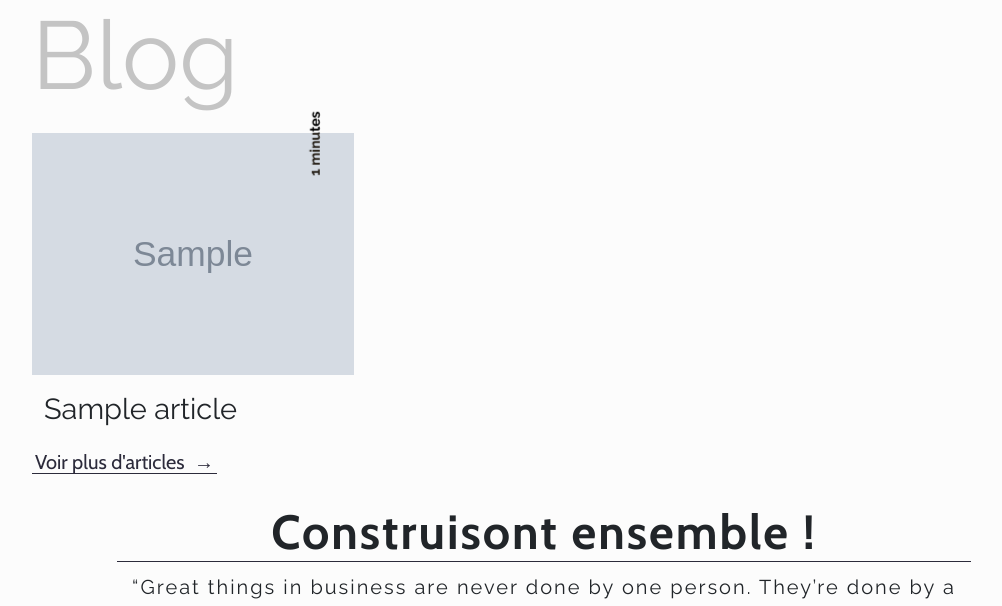
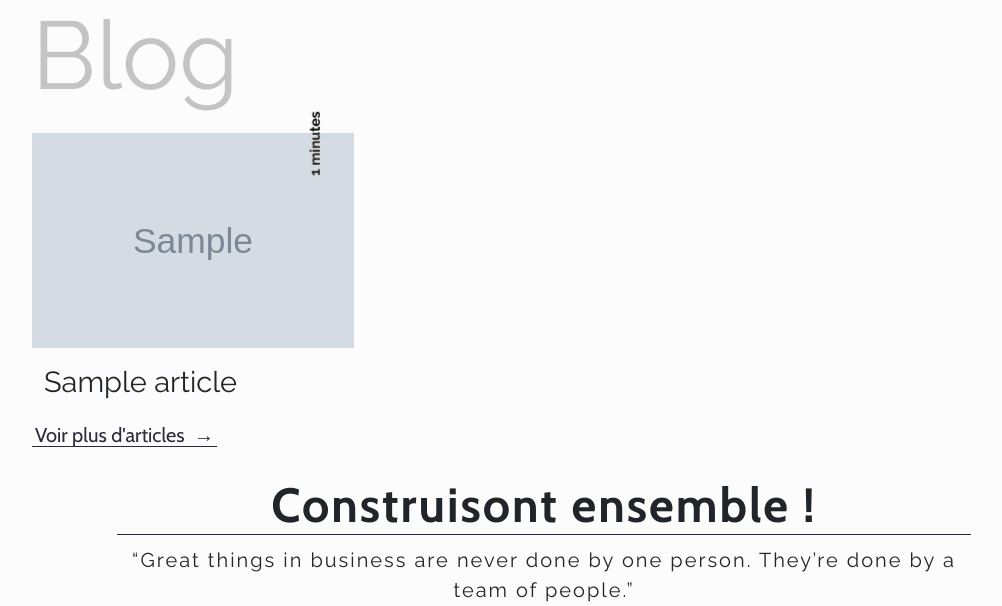
Before and after one commit to MyrrdinAlsatian/blog-php, a PHP site: page / in a window 1280 px wide. Shown: the part 1254-1860 px from the top of the page, without its empty margins (96-1098 px from the left). Run offline with PHP 8.4, Linux system fonts and the light colour scheme; tables that the repository leaves empty hold one stand-in row (values such as "Sample post"); grey boxes marked "Sample" are stand-in pictures; some libraries are stand-ins or nearby versions.

Commit message:
[🖌 CSS]: correction taille des images

```diff
--- a/public/CSS/main.css
+++ b/public/CSS/main.css
@@ -1061,6 +1061,8 @@ body {
   width: 100%;
   background: #2c2b3b;
   position: relative;
+  aspect-ratio: 1.5 / 1;
+  object-fit: cover;
 }
 .blogs-bloc__item header {
   margin: 17px 12px;
```
